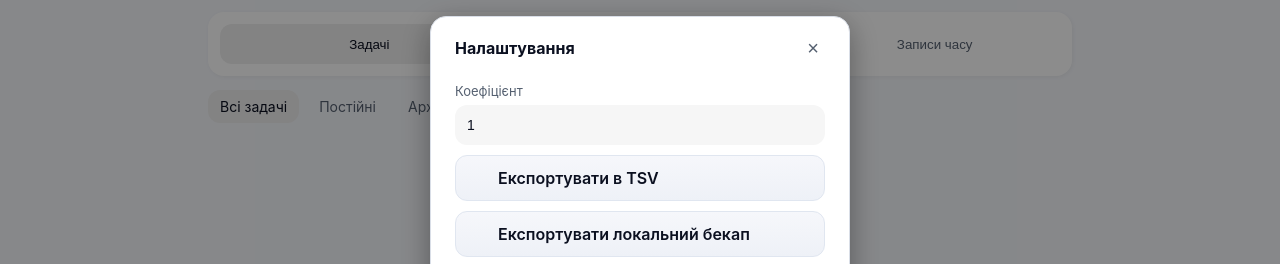
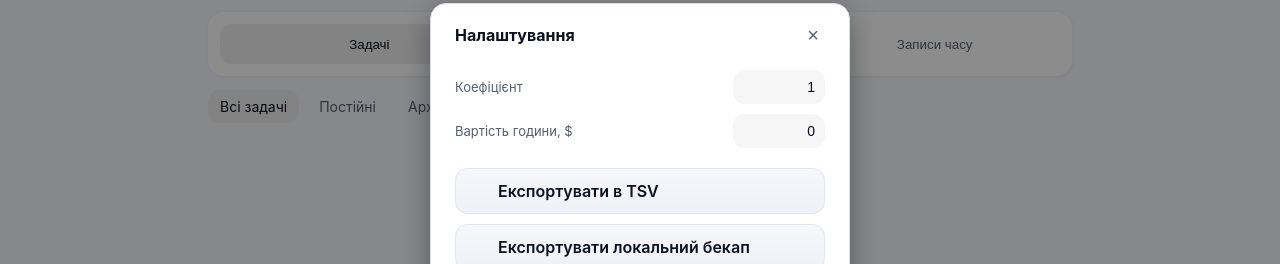
Before and after one commit to eightalex/time-tracker, a Vue app: page / in a window 1280 px wide. Both pictures are taken after a click on the button 921 px from the left and 47 px from the top of the page. Shown: the part 223-487 px from the top of the page. Built offline with nearby package versions, Linux system fonts and the light colour scheme; some icons are missing.

Commit message:
Add hourly rate earnings display and settings

```diff
--- a/src/App.vue
+++ b/src/App.vue
@@ -12,6 +12,7 @@
       :running-count="runningCount"
       :tick="tick"
       :time-coefficient="timeCoefficient"
+      :hourly-rate="hourlyRate"
       @toggle-active-task="onToggleActiveTask"
     />
 
@@ -27,6 +28,7 @@
     <SettingsModal
       v-if="isSettingsModalOpen"
       v-model:timeCoefficient="timeCoefficient"
+      v-model:hourlyRate="hourlyRate"
       @close="closeSettingsModal"
       @open-export-range="openExportModalFromSettings"
       @export-data="exportDataFromSettings"
@@ -73,6 +75,7 @@
         :disable-animation="suppressTaskAnimation"
         :tick="tick"
         :time-coefficient="timeCoefficient"
+        :hourly-rate="hourlyRate"
         @remove-task="onRemoveTask"
       />
     </template>
@@ -83,6 +86,7 @@
       :date-str="entriesDateStr"
       :total-ms="entriesTotalForSelectedDate"
       :time-coefficient="timeCoefficient"
+      :hourly-rate="hourlyRate"
       @update-date="onEntriesDateChange"
       @update-entry="onUpdateEntry"
       @remove-entry="onRemoveEntry"
@@ -94,6 +98,7 @@
       :today="today"
       :tick="tick"
       :time-coefficient="timeCoefficient"
+      :hourly-rate="hourlyRate"
       @create-entry="onCreateEntry"
     />
   </div>
@@ -127,11 +132,13 @@ import {
   midpointWithin,
   isRunning,
   normalizeTimeCoefficient,
+  normalizeHourlyRate,
   applyTimeCoefficient,
 } from './helpers';
 import { saveTasksToDb, loadTasksFromDb, clearTasksInDb } from './storage/tasksStore';
 
 const TIME_COEFFICIENT_STORAGE_KEY = 'time-tracker.timeCoefficient';
+const HOURLY_RATE_STORAGE_KEY = 'time-tracker.hourlyRate';
 
 const state = reactive({
   tasks: [],
@@ -141,6 +148,7 @@ const state = reactive({
   exportEndStr: toInputDate(new Date()),
   entriesDateStr: toInputDate(new Date()),
   timeCoefficient: loadTimeCoefficient(),
+  hourlyRate: loadHourlyRate(),
   tick: 0,
 });
 
@@ -488,16 +496,30 @@ function loadTimeCoefficient(){
   }
 }
 
+function loadHourlyRate(){
+  if (typeof window === 'undefined') return 0;
+  try{
+    const raw = window.localStorage.getItem(HOURLY_RATE_STORAGE_KEY);
+    return raw === null ? 0 : normalizeHourlyRate(raw);
+  }catch(e){
+    return 0;
+  }
+}
+
 setInterval(()=> state.tick++, 1000);
 watch(()=>state.tasks, save, {deep:true});
 watch(()=>state.timeCoefficient, (value) => {
   state.timeCoefficient = normalizeTimeCoefficient(value);
   try{ window.localStorage.setItem(TIME_COEFFICIENT_STORAGE_KEY, String(state.timeCoefficient)); }catch(e){ /* noop */ }
 });
+watch(()=>state.hourlyRate, (value) => {
+  state.hourlyRate = normalizeHourlyRate(value);
+  try{ window.localStorage.setItem(HOURLY_RATE_STORAGE_KEY, String(state.hourlyRate)); }catch(e){ /* noop */ }
+});
 onMounted(()=>{ load(); });
 
 // expose to template
-const { tasks, tab, section, exportStartStr, exportEndStr, entriesDateStr, timeCoefficient, tick } = toRefs(state);
+const { tasks, tab, section, exportStartStr, exportEndStr, entriesDateStr, timeCoefficient, hourlyRate, tick } = toRefs(state);
 
 // ---- Browser title: show running timer HH:MM ----
 const defaultTitle = document.title;
--- a/src/components/Metrics.vue
+++ b/src/components/Metrics.vue
@@ -3,10 +3,12 @@
     <div class="metrics">
       <div class="metric">
         <div class="k mono">{{ formatMs(todayTotal) }}</div>
+        <div v-if="showEarnings" class="metric__money mono">{{ formatUsd(earnedForMs(todayTotal, hourlyRate)) }}</div>
         <div class="l">Сьогодні ({{ toISODate(today) }})</div>
       </div>
       <div class="metric">
         <div class="k mono">{{ formatMs(monthTotal) }}</div>
+        <div v-if="showEarnings" class="metric__money mono">{{ formatUsd(earnedForMs(monthTotal, hourlyRate)) }}</div>
         <div class="l">За {{ monthLabel(currentMonthDate) }}</div>
       </div>
       <div class="metric metric--active">
@@ -20,6 +22,9 @@
         </button>
         <div class="metric-active__info">
           <div class="metric-active__time mono">{{ activeTaskTime }}</div>
+          <div v-if="showEarnings && activeTaskMs" class="metric-active__money mono">
+            {{ formatUsd(earnedForMs(activeTaskMs, hourlyRate)) }}
+          </div>
           <div class="metric-active__title" :title="activeTaskTitle">
             {{ activeTaskTitle }}
           </div>
@@ -32,7 +37,7 @@
 <script setup>
 import { computed, ref, watch } from 'vue';
 import Icon from './Icon.vue';
-import { applyTimeCoefficient, formatMs, formatMsS, toISODate, monthLabel, isRunning, totalForDate, totalForMonth } from '../helpers';
+import { applyTimeCoefficient, earnedForMs, formatMs, formatMsS, formatUsd, shouldShowEarnings, toISODate, monthLabel, isRunning, totalForDate, totalForMonth } from '../helpers';
 
 const props = defineProps({
   today: { type: Date, required: true },
@@ -40,6 +45,7 @@ const props = defineProps({
   runningCount: { type: Number, required: true },
   tick: { type: Number, default: 0 },
   timeCoefficient: { type: Number, default: 1 },
+  hourlyRate: { type: Number, default: 0 },
 });
 
 const emit = defineEmits(['toggle-active-task']);
@@ -49,6 +55,7 @@ const currentMonthDate = computed(() => new Date(new Date().getFullYear(), new D
 // Live totals (depend on tick so running timers update)
 const todayTotal = computed(() => { props.tick; return totalForDate(props.tasks, props.today, props.timeCoefficient); });
 const monthTotal = computed(() => { props.tick; return totalForMonth(props.tasks, currentMonthDate.value, props.timeCoefficient); });
+const showEarnings = computed(() => shouldShowEarnings(props.hourlyRate));
 
 const lastKnownTask = ref(null);
 
@@ -113,14 +120,18 @@ function refreshLastKnown(tasks) {
 
 const activeTaskTitle = computed(() => lastKnownTask.value?.title || 'Немає активних таймерів');
 
-const activeTaskTime = computed(() => {
+const activeTaskMs = computed(() => {
   props.tick;
   const task = lastKnownTask.value;
-  if (!task) return '00:00:00';
+  if (!task) return 0;
   if (task.isRunning) {
-    return formatMsS(applyTimeCoefficient(Math.max(0, Date.now() - task.start), props.timeCoefficient));
+    return applyTimeCoefficient(Math.max(0, Date.now() - task.start), props.timeCoefficient);
   }
-  return formatMsS(applyTimeCoefficient(task.duration ?? 0, props.timeCoefficient));
+  return applyTimeCoefficient(task.duration ?? 0, props.timeCoefficient);
+});
+
+const activeTaskTime = computed(() => {
+  return activeTaskMs.value ? formatMsS(activeTaskMs.value) : '00:00:00';
 });
 
 const activeToggleIcon = computed(() => (lastKnownTask.value?.isRunning ? 'pause' : 'play'));
@@ -148,6 +159,7 @@ function onToggleActive() {
 .metrics{display:grid;grid-template-columns:repeat(3,1fr);gap:12px;padding:12px;}
 .metric{padding:16px;border-radius:14px;background:var(--input-bg);display:flex;flex-direction:column;justify-content:center;gap:8px}
 .metric .k{font-size:20px;font-weight:700}
+.metric__money{font-size:15px;font-weight:700;color:var(--accent)}
 .metric .l{font-size:12px;color:var(--sub)}
 .metric--active{flex-direction:row;align-items:center;gap:16px}
 .metric-active__btn{display:inline-flex;align-items:center;justify-content:center;padding:0;width:56px;height:56px;font-size:24px;border:none;border-radius:50%}
@@ -159,4 +171,5 @@ function onToggleActive() {
 .metric-active__info{display:flex;flex-direction:column;gap:4px;flex:1;min-width:0}
 .metric-active__title{max-width:145px;font-weight:600;font-size:15px;color:var(--text);overflow:hidden;text-overflow:ellipsis;white-space:nowrap}
 .metric-active__time{font-size:18px;font-weight:600;color:var(--text)}
+.metric-active__money{font-size:13px;font-weight:700;color:var(--accent)}
 </style>
--- a/src/components/MonthlyCharts.vue
+++ b/src/components/MonthlyCharts.vue
@@ -7,6 +7,10 @@
         <p class="monthly-chart__total">
           Всього за місяць:
           <span class="monthly-chart__total-value mono">{{ monthlyTotalFormatted }}</span>
+        </p>
+        <p v-if="showEarnings" class="monthly-chart__total">
+          Зароблено:
+          <span class="monthly-chart__total-value monthly-chart__total-value--money mono">{{ formatUsd(earnedForMs(monthlyTotalMs, hourlyRate)) }}</span>
         </p>
       </div>
       <input
@@ -176,6 +180,7 @@
         <span class="legend-item__swatch" :style="{ backgroundColor: item.color }"></span>
         <span class="legend-item__title">{{ item.title }}</span>
         <span class="legend-item__value mono">{{ item.hours }}</span>
+        <span v-if="showEarnings" class="legend-item__money mono">{{ item.earned }}</span>
       </div>
     </div>
   </div>
@@ -190,6 +195,9 @@ import {
   monthLabel,
   formatMs,
   applyTimeCoefficient,
+  earnedForMs,
+  formatUsd,
+  shouldShowEarnings,
   startOfDay,
 } from '../helpers';
 import Icon from './Icon.vue';
@@ -211,6 +219,7 @@ const props = defineProps({
   today: { type: Object, default: () => new Date() },
   tick: { type: Number, default: 0 },
   timeCoefficient: { type: Number, default: 1 },
+  hourlyRate: { type: Number, default: 0 },
 });
 
 const emit = defineEmits(['create-entry']);
@@ -270,6 +279,7 @@ const rawDays = computed(() => {
 const maxTotalMs = computed(() => {
   return days.value.reduce((max, day) => Math.max(max, day.totalMs), 0);
 });
+const showEarnings = computed(() => shouldShowEarnings(props.hourlyRate));
 
 const legend = computed(() => {
   const totals = new Map();
@@ -288,6 +298,7 @@ const legend = computed(() => {
       title: item.title,
       color: item.color,
       hours: formatHours(item.ms),
+      earned: formatUsd(earnedForMs(item.ms, props.hourlyRate)),
     }));
 });
 
@@ -827,6 +838,10 @@ function legendClasses(taskId) {
   color: var(--text, #111);
 }
 
+.monthly-chart__total-value--money {
+  color: var(--accent);
+}
+
 .monthly-chart__body {
   overflow-x: auto;
   overflow-y: hidden;
@@ -1129,6 +1144,11 @@ function legendClasses(taskId) {
   font-weight: 600;
 }
 
+.legend-item__money {
+  color: var(--accent);
+  font-weight: 700;
+}
+
 .legend-item.is-active {
   border-color: var(--accent, #2563eb);
   background-color: color-mix(in srgb, var(--accent, #2563eb) 12%, transparent);
--- a/src/components/SettingsModal.vue
+++ b/src/components/SettingsModal.vue
@@ -12,8 +12,17 @@
           <input
             type="text"
             inputmode="decimal"
-            :value="timeCoefficient"
+            v-model="coefficientInputValue"
             @input="onCoefficientInput"
+          />
+        </label>
+        <label class="settings-field">
+          <span>Вартість години, $</span>
+          <input
+            type="text"
+            inputmode="decimal"
+            v-model="hourlyRateInputValue"
+            @input="onHourlyRateInput"
           />
         </label>
         <button type="button" class="settings-action" @click="emit('open-export-range')">
@@ -34,16 +43,46 @@
 </template>
 
 <script setup>
+import { ref, watch } from 'vue';
 import Icon from './Icon.vue';
 
-const emit = defineEmits(['close','open-export-range','export-data','clear-all']);
+const emit = defineEmits(['close','open-export-range','export-data','clear-all','update:timeCoefficient','update:hourlyRate']);
 const props = defineProps({
   timeCoefficient: { type: Number, default: 1 },
+  hourlyRate: { type: Number, default: 0 },
 });
+
+const coefficientInputValue = ref(String(props.timeCoefficient));
+const hourlyRateInputValue = ref(String(props.hourlyRate));
+
+watch(
+  () => props.timeCoefficient,
+  (value) => {
+    const normalized = String(value);
+    if (Number.parseFloat(coefficientInputValue.value.replace(',', '.')) !== value) {
+      coefficientInputValue.value = normalized;
+    }
+  }
+);
+
+watch(
+  () => props.hourlyRate,
+  (value) => {
+    const normalized = String(value);
+    if (Number.parseFloat(hourlyRateInputValue.value.replace(',', '.')) !== value) {
+      hourlyRateInputValue.value = normalized;
+    }
+  }
+);
 
 function onCoefficientInput(event){
   const parsed = Number.parseFloat(String(event.target.value).replace(',', '.'));
   emit('update:timeCoefficient', Number.isFinite(parsed) && parsed >= 0 ? parsed : 1);
+}
+
+function onHourlyRateInput(event){
+  const parsed = Number.parseFloat(String(event.target.value).replace(',', '.'));
+  emit('update:hourlyRate', Number.isFinite(parsed) && parsed >= 0 ? parsed : 0);
 }
 </script>
 
@@ -84,14 +123,22 @@ function onCoefficientInput(event){
 
 .settings-field{
   display: flex;
-  flex-direction: column;
-  gap: 6px;
+  align-items: center;
+  justify-content: space-between;
+  gap: 12px;
   color: var(--sub);
   font-size: 13px;
 }
 
+.settings-field + .settings-action{
+  margin-top: 10px;
+}
+
 .settings-field input{
-  width: 100%;
+  width: 92px;
+  flex: 0 0 92px;
+  padding: 9px 10px;
+  text-align: right;
 }
 
 .settings-action{
--- a/src/components/TasksTable.vue
+++ b/src/components/TasksTable.vue
@@ -123,15 +123,19 @@
                             </div>
                         </div>
                     </div>
-                    <div class="thead grid">
+                    <div class="thead grid" :class="{ 'grid--earnings': showEarnings }">
                         <div class="nowrap">Сьогодні</div>
                         <div class="nowrap">За поточний місяць</div>
                         <div class="nowrap">За увесь час</div>
+                        <div v-if="showEarnings" class="nowrap">Зароблено</div>
                     </div>
-                    <div class="row grid">
+                    <div class="row grid" :class="{ 'grid--earnings': showEarnings }">
                         <div class="mono nowrap">{{ formatMsS(totalForTaskOnDate(task, todayDate, nowTs, timeCoefficient)) }}</div>
                         <div class="mono nowrap">{{ formatMsS(totalForTaskInMonth(task, todayDate, nowTs, timeCoefficient)) }}</div>
                         <div class="mono nowrap">{{ formatMsS(totalForTaskOverall(task, nowTs, timeCoefficient)) }}</div>
+                        <div v-if="showEarnings" class="mono nowrap earnings-value">
+                            {{ formatUsd(earnedForMs(totalForTaskOverall(task, nowTs, timeCoefficient), hourlyRate)) }}
+                        </div>
                     </div>
                 </div>
             </TransitionGroup>
@@ -148,6 +152,9 @@ import {
     totalForTaskOnDate,
     totalForTaskInMonth,
     totalForTaskOverall,
+    earnedForMs,
+    formatUsd,
+    shouldShowEarnings,
     cryptoRandomId
 } from '../helpers';
 
@@ -156,12 +163,14 @@ const props = defineProps({
     allTasks: { type: Array },
     disableAnimation: { type: Boolean, default: false },
     tick: { type: Number, default: 0 },
-    timeCoefficient: { type: Number, default: 1 }
+    timeCoefficient: { type: Number, default: 1 },
+    hourlyRate: { type: Number, default: 0 }
 });
 
 const emit = defineEmits(['remove-task']);
 
 const openMenuFor = ref(null);
+const showEarnings = computed(() => shouldShowEarnings(props.hourlyRate));
 
 function toggleMenu(taskId) {
     openMenuFor.value = openMenuFor.value === taskId ? null : taskId;
@@ -420,6 +429,15 @@ const todayDate = computed(() => new Date());
 
     .grid {
         grid-template-columns: repeat(3, minmax(0, 1fr));
+
+        &.grid--earnings {
+            grid-template-columns: repeat(4, minmax(0, 1fr));
+        }
+    }
+
+    .earnings-value {
+        color: var(--accent);
+        font-weight: 700;
     }
 
     .title-main {
--- a/src/components/TimeEntries.vue
+++ b/src/components/TimeEntries.vue
@@ -3,6 +3,9 @@
     <div class="time-entries__toolbar">
       <div class="time-entries__total">
         Всього: <span class="mono">{{ formatMs(totalMs) }}</span>
+        <span v-if="showEarnings" class="time-entries__money mono">
+          {{ formatUsd(earnedForMs(totalMs, hourlyRate)) }}
+        </span>
       </div>
       <label class="time-entries__date">
         <input type="date" v-model="modelDate" />
@@ -71,7 +74,11 @@
           </div>
           <div class="time-entry__field">
             <span class="label">Тривалість</span>
-            <span class="mono">{{ formatMs(applyTimeCoefficient(entry.ms, timeCoefficient)) }}</span>
+            <span class="mono">{{ formatMs(entryAdjustedMs(entry)) }}</span>
+          </div>
+          <div v-if="showEarnings" class="time-entry__field">
+            <span class="label">Зароблено</span>
+            <span class="mono time-entry__money">{{ formatUsd(earnedForMs(entryAdjustedMs(entry), hourlyRate)) }}</span>
           </div>
         </div>
       </div>
@@ -82,13 +89,14 @@
 
 <script setup>
 import { computed, reactive, ref, watch } from 'vue';
-import { applyTimeCoefficient, formatMs, toInputDate } from '../helpers';
+import { applyTimeCoefficient, earnedForMs, formatMs, formatUsd, shouldShowEarnings, toInputDate } from '../helpers';
 
 const props = defineProps({
   entries: { type: Array, default: () => [] },
   dateStr: { type: String, default: '' },
   totalMs: { type: Number, default: 0 },
   timeCoefficient: { type: Number, default: 1 },
+  hourlyRate: { type: Number, default: 0 },
 });
 
 const emit = defineEmits(['update-date', 'update-entry', 'remove-entry']);
@@ -112,6 +120,7 @@ watch(
 );
 
 const reversedEntries = computed(() => [...props.entries].reverse());
+const showEarnings = computed(() => shouldShowEarnings(props.hourlyRate));
 
 const timeFormatter = new Intl.DateTimeFormat('uk-UA', {
   hour: '2-digit',
@@ -125,6 +134,10 @@ const dateFormatter = new Intl.DateTimeFormat('uk-UA', {
 function formatDateTime(ts) {
   const d = new Date(ts);
   return `${dateFormatter.format(d)} ${timeFormatter.format(d)}`;
+}
+
+function entryAdjustedMs(entry) {
+  return applyTimeCoefficient(entry.ms, props.timeCoefficient);
 }
 
 function toLocalInput(ts) {
@@ -205,7 +218,8 @@ watch(
 .time-entries__toolbar{display:flex;flex-wrap:wrap;gap:16px;align-items:center;justify-content:space-between;}
 .time-entries__date{display:flex;flex-direction:column;gap:4px;font-size:13px;color:var(--sub);}
 .time-entries__date input{min-width:200px;}
-.time-entries__total{font-weight:600;color:var(--text);}
+.time-entries__total{display:flex;gap:8px;flex-wrap:wrap;font-weight:600;color:var(--text);}
+.time-entries__money{color:var(--accent);}
 
 .time-entries__list{display:flex;flex-direction:column;gap:16px;}
 .time-entry {
@@ -224,6 +238,7 @@ watch(
 .time-entry__body{display:grid;grid-template-columns:repeat(auto-fit, minmax(180px, 1fr));gap:12px;align-items:center;}
 .time-entry__field{display:flex;flex-direction:column;gap:4px;font-size:13px;color:var(--sub);}
 .time-entry__field input{width:100%;}
+.time-entry__money{color:var(--accent);font-weight:700;}
 .label{font-size:12px;color:var(--sub);}
 
 @media (max-width:700px){
```
Also changed, not shown: src/helpers.js (+17 -0 lines).
